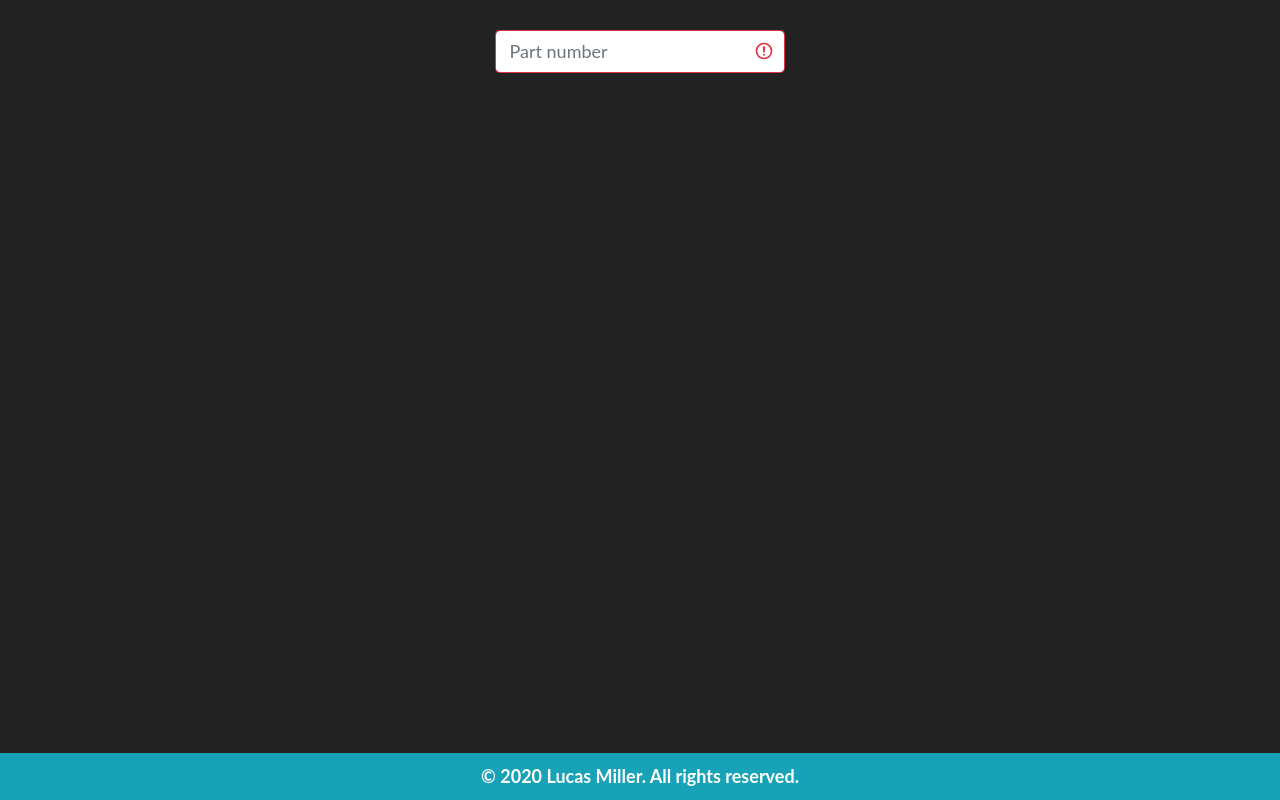
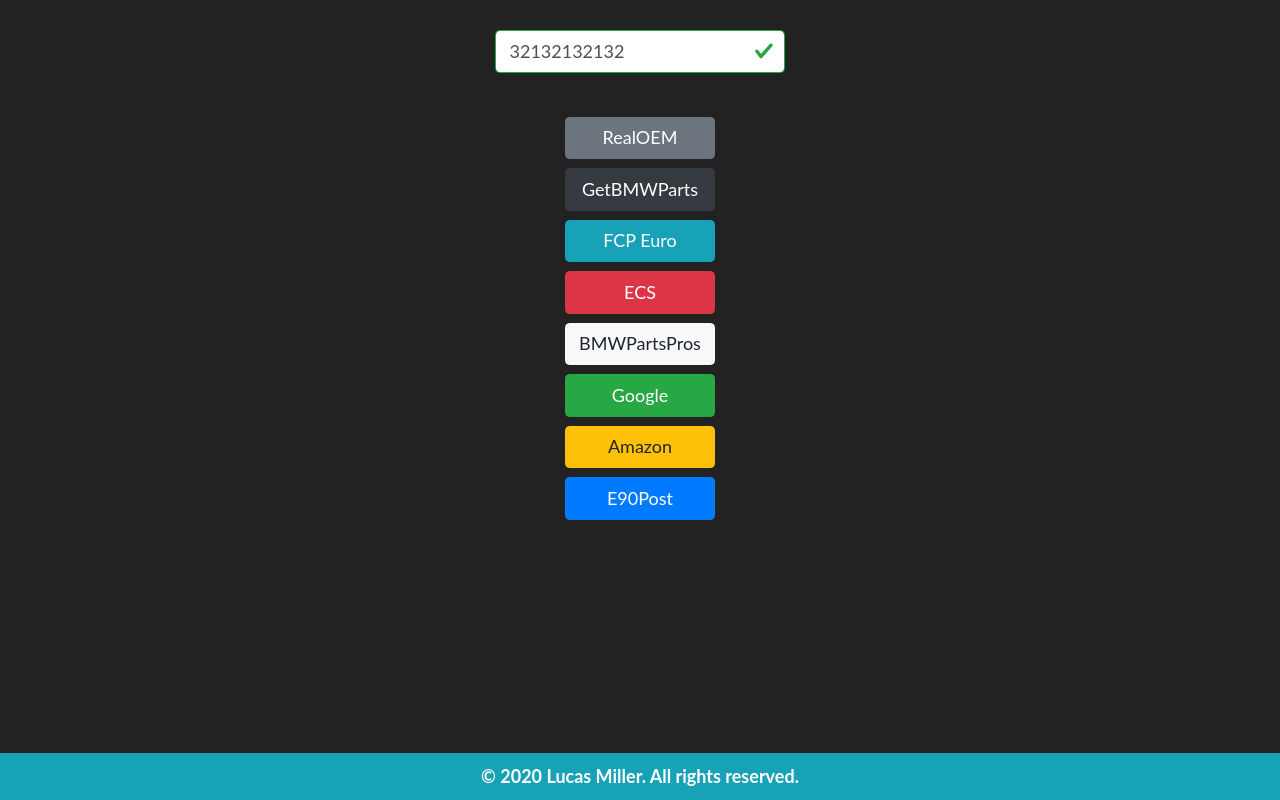
Before and after one commit to lhmiller/angular-website, an Angular app: page /part in a window 1280 px wide. Built offline with nearby package versions, Linux system fonts and the light colour scheme.

Commit message:
fix spacing issue in part component

```diff
--- a/src/app/ip/ip.component.ts
+++ b/src/app/ip/ip.component.ts
@@ -6,9 +6,8 @@ import { CacheService } from '../shared/cache.service';
 import { TitleService } from '../shared/title.service';
 import { IpService } from './services/ip.service';
 
-// TODO adjust to Lucas' liking
 const IP_DATA_KEY = 'IP_DATA';
-const IP_DATA_TTL_MS = 10 * 60 * 1000; // 10 mins
+const IP_DATA_TTL_MS = 2 * 60 * 1000; // 2 mins
 
 interface CachedIpData {
   ipAddress: string;
--- a/src/app/part/part.component.scss
+++ b/src/app/part/part.component.scss
@@ -21,9 +21,9 @@
   }
 
   &__buttonGroup {
-    margin-bottom: 10px;
+    margin-bottom: auto;
     overflow-y: auto;
-    padding: 0 20px;
+    padding: 5px 20px 10px;
   }
 
   &__button {
@@ -31,6 +31,7 @@
   }
 
   &__footer {
+    margin-top: 10px;
     min-width: 100%;
   }
 }
--- a/src/app/part/part.component.ts
+++ b/src/app/part/part.component.ts
@@ -17,7 +17,7 @@ export class PartComponent implements OnInit {
   constructor(private titleService: TitleService) {}
 
   ngOnInit() {
-    this.partNum = new FormControl('', this.partNumberValidator);
+    this.partNum = new FormControl('32132132132', this.partNumberValidator);
     this.partNum.valueChanges.subscribe(() => {
       this.makeLinks();
     });
--- a/src/app/weather/weather.component.ts
+++ b/src/app/weather/weather.component.ts
@@ -6,11 +6,10 @@ import { GeolocationService } from './services/geolocation.service';
 import { TitleService } from '../shared/title.service';
 import { CacheService } from '../shared/cache.service';
 
-// TODO adjust to Lucas' liking
 const WEATHER_DATA_KEY = 'WEATHER_DATA';
-const WEATHER_DATA_TTL_MS = 5 * 60 * 1000; // 5 mins
+const WEATHER_DATA_TTL_MS = 2 * 60 * 1000; // 2 mins
 const LOCATION_DATA_KEY = 'LOCATION_DATA';
-const LOCATION_DATA_TTL_MS = 60 * 60 * 1000; // 1 hour
+const LOCATION_DATA_TTL_MS = 5 * 60 * 1000; // 5 mins
 
 interface CachedLocationData {
   coords: string;
```
